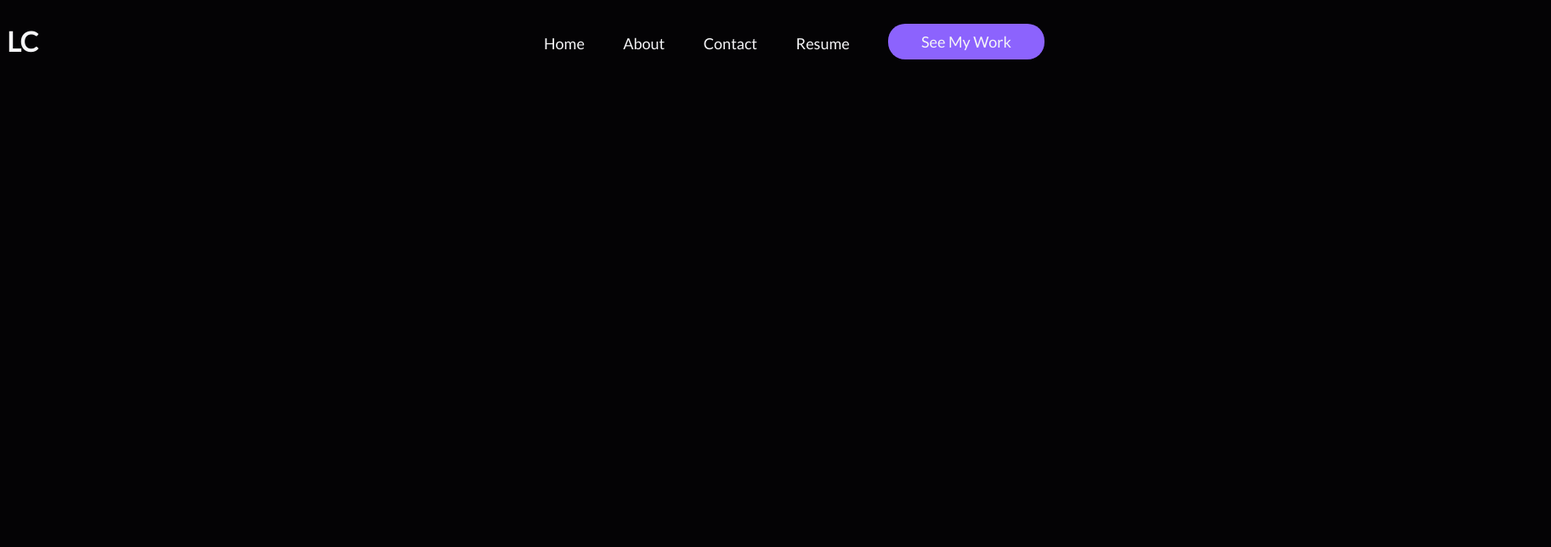
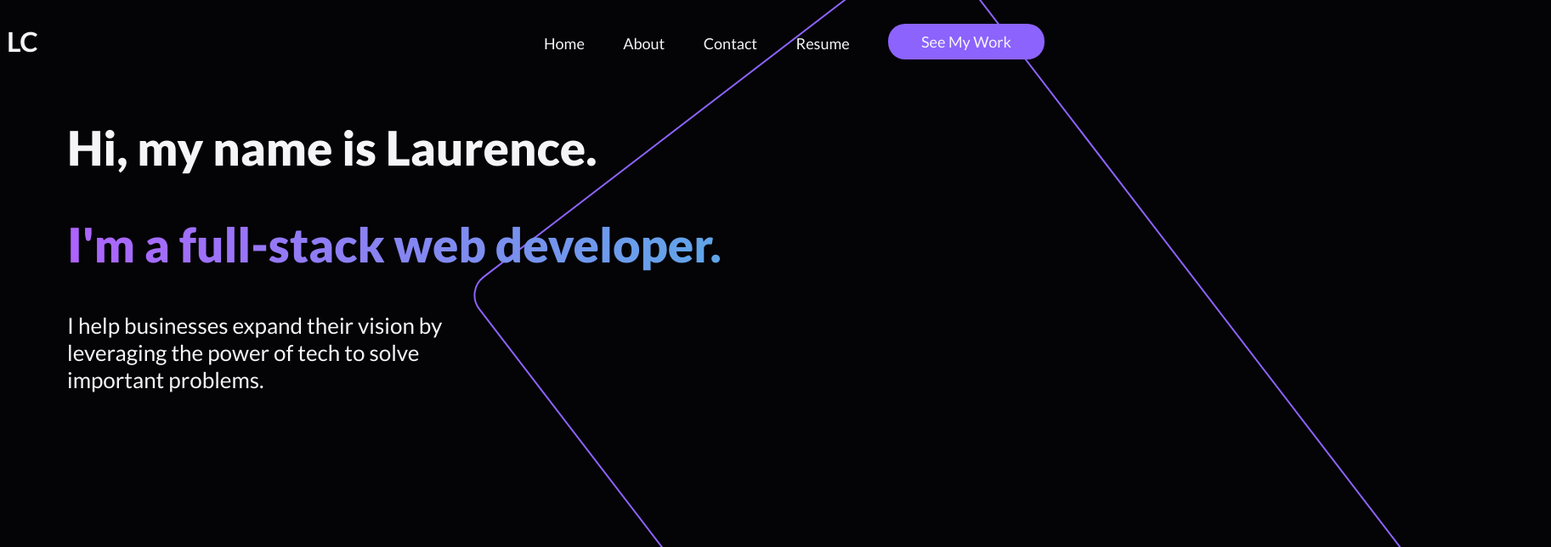
Before and after one commit to laurencecasta/Laurence-Castaneda-Portfolio, a React (Create React App) app: page / in a window 1280 px wide. Shown: the top 644 px of the page at 85% size, 1825 px wide, since content can reach past the window. Built offline with nearby package versions, Linux system fonts and the light colour scheme.

Commit message:
create hero and background components

```diff
--- a/public/index.html
+++ b/public/index.html
@@ -7,7 +7,7 @@
     <link rel="icon" type="image/png" sizes="32x32" href="/favicon-32x32.png">
     <link rel="icon" type="image/png" sizes="16x16" href="/favicon-16x16.png">
     <link rel="manifest" href="/site.webmanifest">
-    <link href="https://fonts.googleapis.com/css2?family=Lato&display=swap" rel="stylesheet">
+    <link href="https://fonts.googleapis.com/css2?family=Lato:wght@400;700;900&display=swap" rel="stylesheet">
     <title>Laurene Castaneda | Full Stack Developer and Problem Solver</title>
   </head>
   <body>
--- a/src/App.css
+++ b/src/App.css
@@ -4,33 +4,3 @@ body {
   color: #F5F5F7;
   font-family: 'Lato', sans-serif;
 }
-
-/*Navigation Bar*/
-header {
-  display: flex;
-  justify-content: space-between;
-}
-
-nav {
-  width: 50%;
-  display: flex;
-  justify-content: space-between;
-}
-
-nav a {
-  color: #F5F5F7;
-  text-decoration: none;
-  font-size: 18px;
-  height: 86px;
-  line-height: 86px;
-}
-
-nav .work-link {
-  height: 22px;
-  line-height: 22px;
-  margin-top: 20px;
-  margin-right: 43px;
-  padding: 10px 39px;
-  background: #8C63FD;
-  border-radius: 20px;
-}
--- a/src/App.js
+++ b/src/App.js
@@ -1,7 +1,9 @@
 import React from 'react'
 import './App.css';
 
-import NavBar from './components/NavBar'
+import Background from './components/Background/Background'
+import NavBar from './components/NavBar/NavBar'
+import Hero from './components/Hero/Hero'
 
 class App extends React.Component {
   constructor() {
@@ -14,7 +16,9 @@ class App extends React.Component {
   render() {
     return (
       <div>
+        <Background />
         <NavBar />
+        <Hero />
       </div>
     )
   }
--- /dev/null
+++ b/src/components/Background/Background.js
@@ -0,0 +1,13 @@
+import React from 'react'
+
+import './styles.css'
+
+function Background() {
+  return (
+    <div className='background'>
+      <div className='rectangle-1'></div>
+    </div>
+  )
+}
+
+export default Background
--- /dev/null
+++ b/src/components/Background/styles.css
@@ -0,0 +1,15 @@
+.background {
+  position: absolute;
+}
+
+.rectangle-1 {
+  position: absolute;
+  width: 54vw;
+  height: 150vh;
+  left: 65vw;
+  border: 2px solid #8C63FD;
+  box-sizing: border-box;
+  border-radius: 28px;
+  transform: rotate(-37.5deg);
+  z-index: -1;
+}
--- /dev/null
+++ b/src/components/Hero/Hero.js
@@ -0,0 +1,17 @@
+import React from 'react'
+
+import './styles.css'
+
+function Hero() {
+  return (
+    <section>
+      <div className='text'>
+        <h1>Hi, my name is Laurence.</h1>
+        <h1 className='who-i-am'>I'm a full-stack web developer.</h1>
+        <p>I help businesses expand their vision by leveraging the power of tech to solve important problems.</p>
+      </div>
+    </section>
+  )
+}
+
+export default Hero
--- /dev/null
+++ b/src/components/Hero/styles.css
@@ -0,0 +1,24 @@
+section {
+  height: 83vh;
+}
+
+.text {
+  margin-left: 71px;
+}
+
+.text h1 {
+  font-size: 56px;
+  font-weight: 900;
+}
+
+.who-i-am {
+  background: -webkit-linear-gradient(0deg, #AE63FD, rgb(52, 203, 220));
+  -webkit-background-clip: text;
+  -webkit-text-fill-color: transparent;
+
+}
+
+p {
+  font-size: 26px;
+  width: 39%;
+}
--- a/src/components/NavBar.js
+++ b/src/components/NavBar/NavBar.js
@@ -1,4 +1,6 @@
 import React from 'react'
+
+import './styles.css'
 
 function NavBar() {
   return (
--- /dev/null
+++ b/src/components/NavBar/styles.css
@@ -0,0 +1,30 @@
+/*Navigation Bar*/
+
+header {
+  display: flex;
+  justify-content: space-between;
+}
+
+nav {
+  width: 50%;
+  display: flex;
+  justify-content: space-between;
+}
+
+nav a {
+  color: #F5F5F7;
+  text-decoration: none;
+  font-size: 18px;
+  height: 86px;
+  line-height: 86px;
+}
+
+nav .work-link {
+  height: 22px;
+  line-height: 22px;
+  margin-top: 20px;
+  margin-right: 43px;
+  padding: 10px 39px;
+  background: #8C63FD;
+  border-radius: 20px;
+}
```
